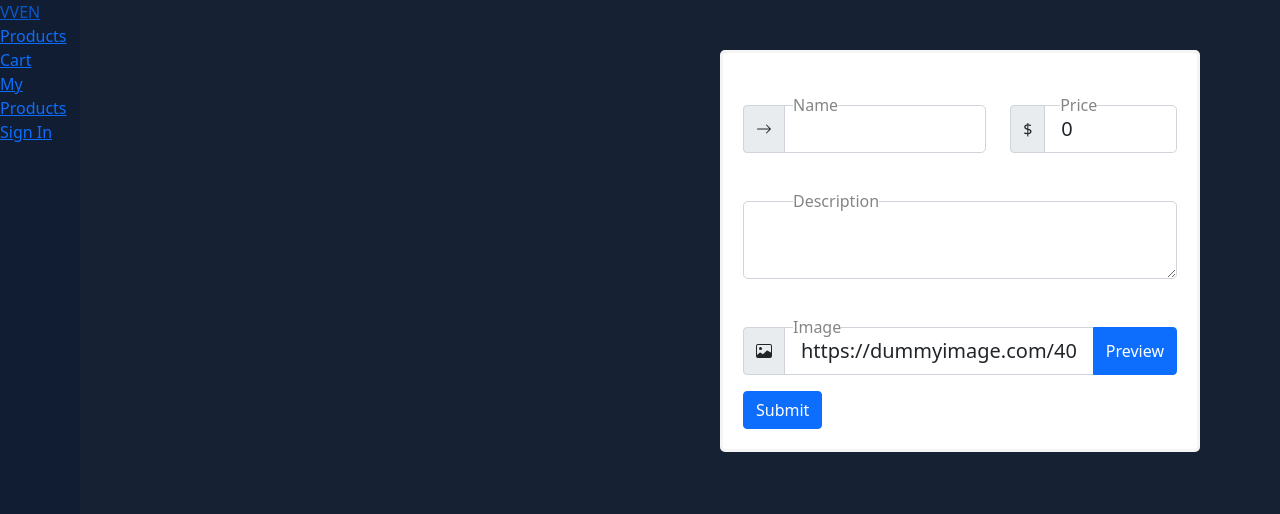
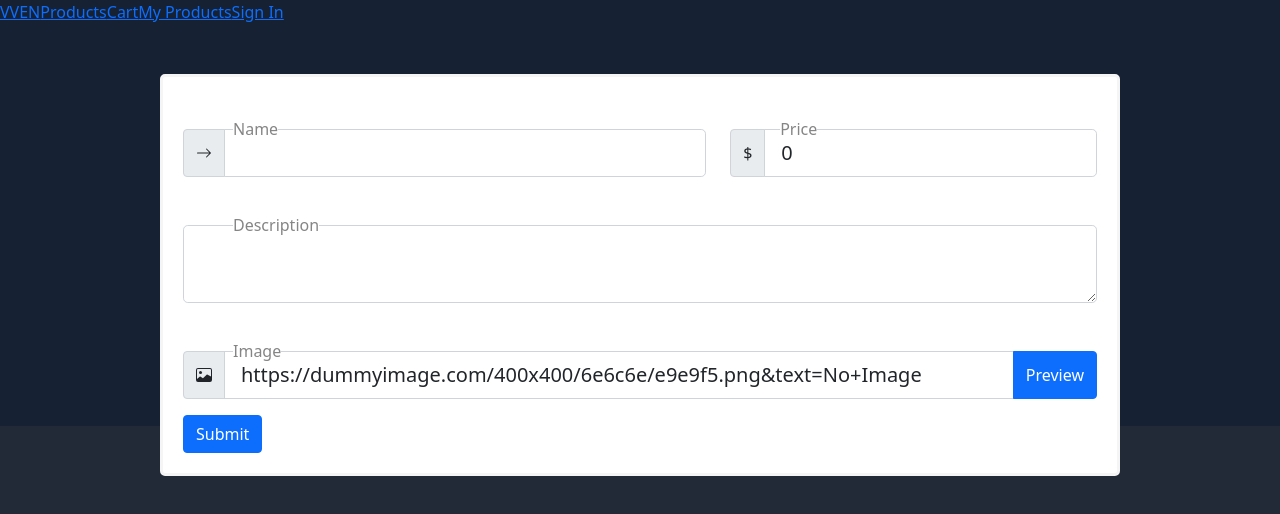
Before and after one commit to RohanPursuit/pern-project, a React (Create React App) app in the folder front-end/: page /vendor/products/1/edit in a window 1280 px wide. Shown: the top 514 px of the page. Built offline with nearby package versions, Linux system fonts and the light colour scheme; no server answers.

Commit message:
remove unused css

```diff
--- a/front-end/src/App.css
+++ b/front-end/src/App.css
@@ -6,11 +6,11 @@ body {
 	padding: 0px;
 	margin: 0px;
 	background-color: rgb(22, 33, 51);
-	display: grid;
-	grid-template-columns: repeat(2, 1fr);
+	/* display: grid; */
+	/* grid-template-columns: repeat(2, 1fr); */
 }
 
-.Nav {
+/* .Nav {
 	background: rgb(16, 29, 51);
 	position: fixed;
 	position: relative;
@@ -20,6 +20,16 @@ body {
 	height: 100vh;
 	width: 50px;
 	z-index: 100;
+} */
+
+/* .Nav div {
+	position: relative;
+	left: 70vw;
+}
+
+.Nav div a {
+	display: flex;
+	flex-direction: column;
 }
 
 .Route-content {
@@ -41,4 +51,4 @@ body {
 	.Route-content {
 		grid-column: span 1;
 	}
-}
+} */
```
